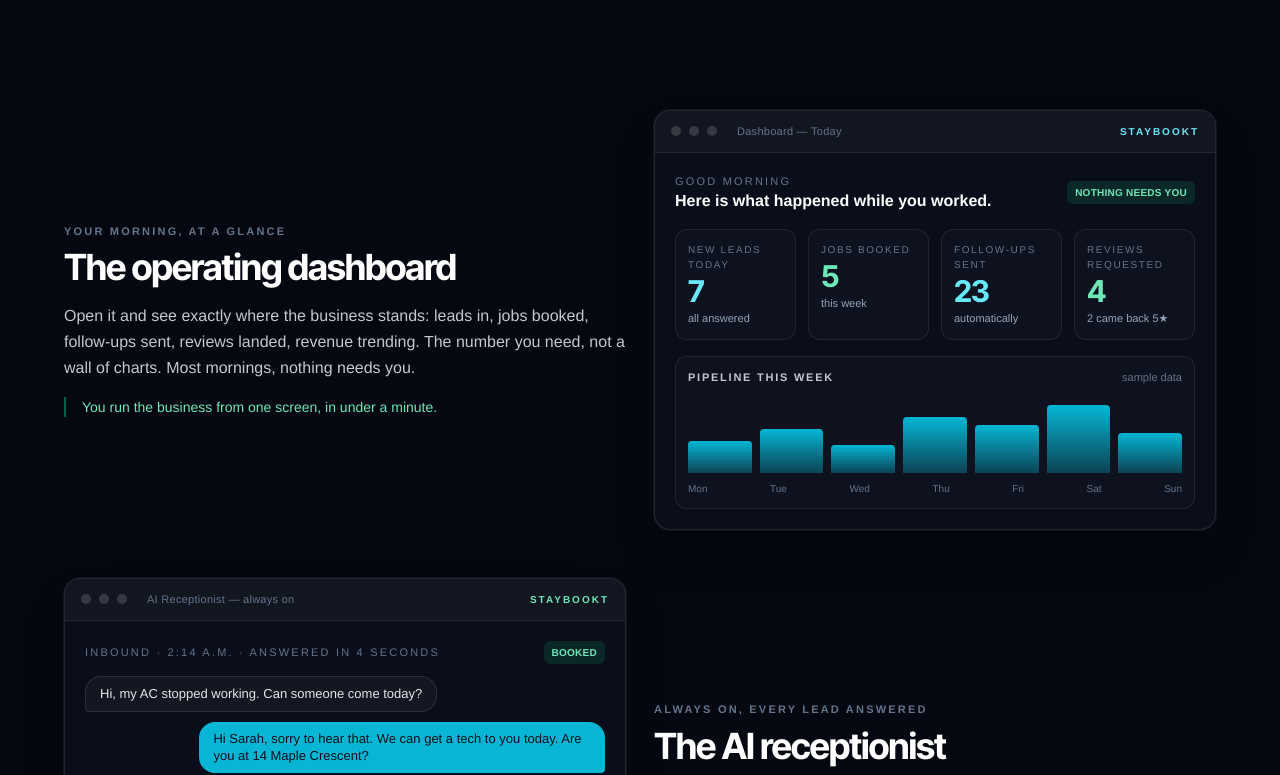
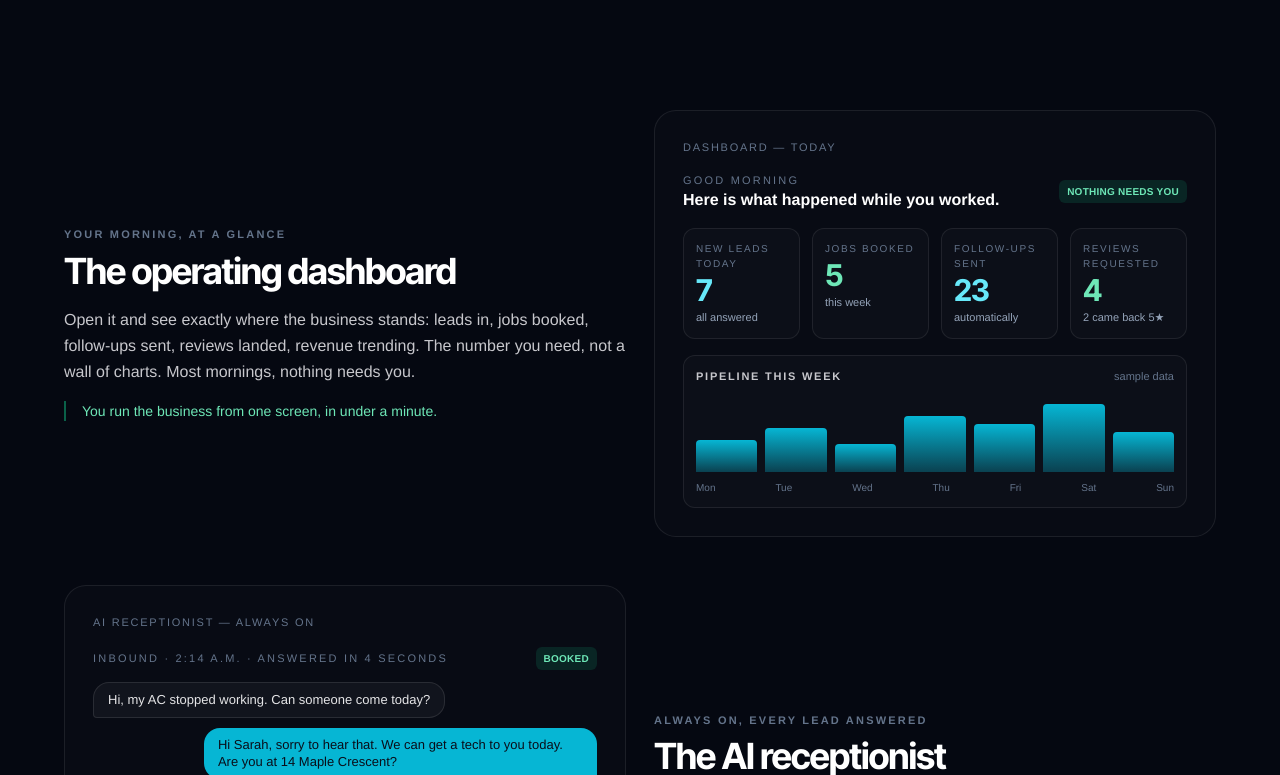
Before and after one commit to staybookt/staybookt-investor, a Next.js app: page /platform in a window 1280 px wide. Shown: the part 1005-1780 px from the top of the page. Built offline with nearby package versions, Linux system fonts and the light colour scheme; no server answers.

Commit message:
Simplify AppFrame: remove fake browser chrome from platform preview screens

```diff
--- a/components/PlatformPreview.tsx
+++ b/components/PlatformPreview.tsx
@@ -20,24 +20,15 @@ export function PreviewPill({ className = '' }: { className?: string }) {
 function AppFrame({
   title,
   children,
-  accent = 'elec',
 }: {
   title: string;
   children: React.ReactNode;
   accent?: 'elec' | 'hvac';
 }) {
   return (
-    <div className="overflow-hidden rounded-2xl border border-white/10 bg-ink shadow-2xl shadow-black/40 ring-1 ring-white/5">
-      <div className="flex items-center gap-2 border-b border-white/8 bg-white/[0.03] px-4 py-3">
-        <span className="h-2.5 w-2.5 rounded-full bg-white/15" />
-        <span className="h-2.5 w-2.5 rounded-full bg-white/15" />
-        <span className="h-2.5 w-2.5 rounded-full bg-white/15" />
-        <span className="ml-3 text-[11px] font-medium tracking-wide text-mute">{title}</span>
-        <span className={`ml-auto text-[10px] font-bold uppercase tracking-[0.2em] ${accent === 'hvac' ? 'text-hvac-light' : 'text-elec-light'}`}>
-          StayBookt
-        </span>
-      </div>
-      <div className="p-4 sm:p-5">{children}</div>
+    <div className="rounded-[22px] border border-white/[0.08] bg-white/[0.015] p-6 sm:p-7">
+      <p className="mb-4 text-[11px] font-medium uppercase tracking-[0.16em] text-mute">{title}</p>
+      <div>{children}</div>
     </div>
   );
 }
```
